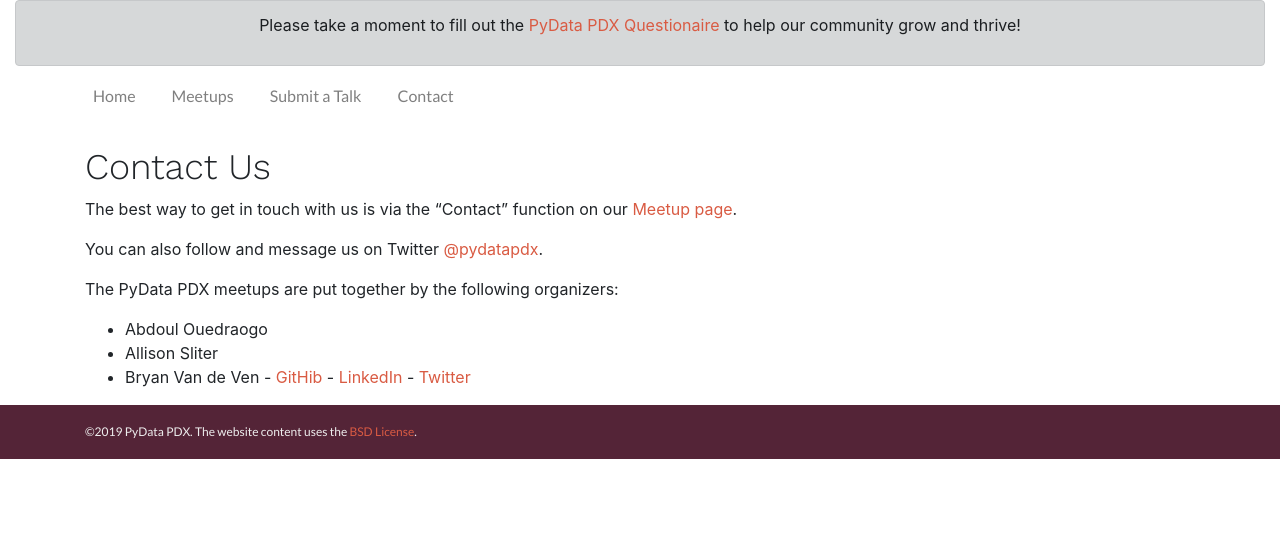
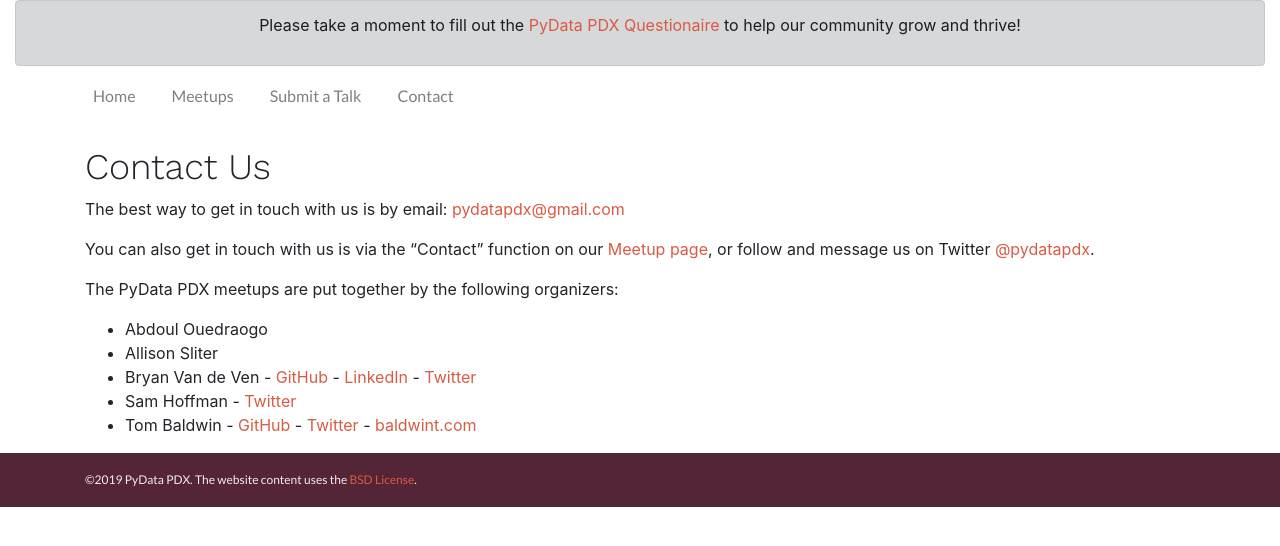
Before and after one commit to pydatapdx/pdx.pydata.org, a Jekyll site: the page built from contact/index.html, in a window 1280 px wide. Shown: the top 546 px of the page. Built offline with Jekyll 4.4.1, drawn with Linux system fonts in a browser that asks for light colours.

Commit message:
Update contact info (#1)
* added sam and tom to list of meetup organizers

* added gmail address to contact info, added sam and tom to list of organizers with links

```diff
--- a/contact/index.html
+++ b/contact/index.html
@@ -8,11 +8,11 @@
   <h1>Contact Us</h1>
 
   <p>
-    The best way to get in touch with us is via the “Contact” function on our <a href="https://www.meetup.com/PyData-PDX/">Meetup page</a>.
+    The best way to get in touch with us is by email: <a href="mailto:pydatapdx@gmail.com">pydatapdx@gmail.com</a>
   </p>
 
   <p>
-    You can also follow and message us on Twitter <a href="https://twitter.com/pydatapdx">@pydatapdx</a>.
+    You can also get in touch with us is via the “Contact” function on our <a href="https://www.meetup.com/PyData-PDX/">Meetup page</a>, or follow and message us on Twitter <a href="https://twitter.com/pydatapdx">@pydatapdx</a>.
   </p>
 
   <p>
@@ -21,8 +21,9 @@
     <ul>
       <li>Abdoul Ouedraogo</li>
       <li>Allison Sliter</li>
-      <li>Bryan Van de Ven - <a href="https://github.com/bryevdv">GitHib</a> - <a href="https://www.linkedin.com/in/bryanvdv/">LinkedIn</a> - <a href="https://twitter.com/bigreddot">Twitter</a></li>
-
+      <li>Bryan Van de Ven - <a href="https://github.com/bryevdv">GitHub</a> - <a href="https://www.linkedin.com/in/bryanvdv/">LinkedIn</a> - <a href="https://twitter.com/bigreddot">Twitter</a></li>
+      <li>Sam Hoffman - <a href="https://twitter.com/upwards_graph">Twitter</a></li>
+      <li>Tom Baldwin - <a href="https://github.com/baldwint">GitHub</a> - <a href="https://twitter.com/umhecbaa">Twitter</a> - <a href="https://baldwint.com">baldwint.com</a> </li>
     </ul>
   </p>
 
--- a/index.html
+++ b/index.html
@@ -39,6 +39,8 @@
         <li>Abdoul Ouedraogo</li>
         <li>Allison Sliter</li>
         <li>Bryan Van de Ven</li>
+        <li>Sam Hoffman</li>
+        <li>Tom Baldwin</li>
       </ul>
     </p>
 
```
